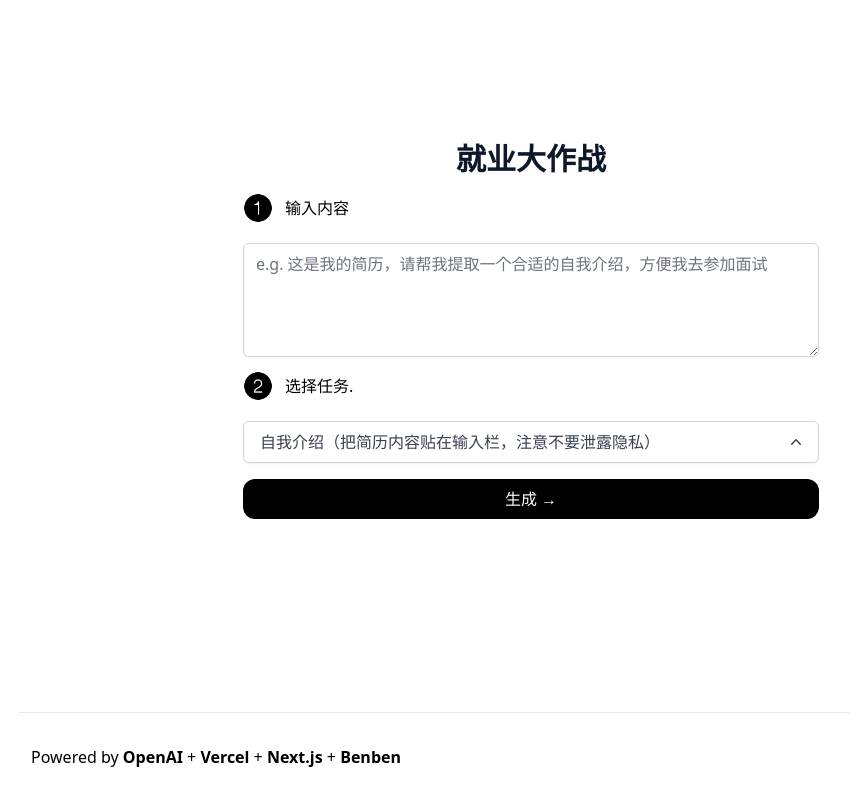
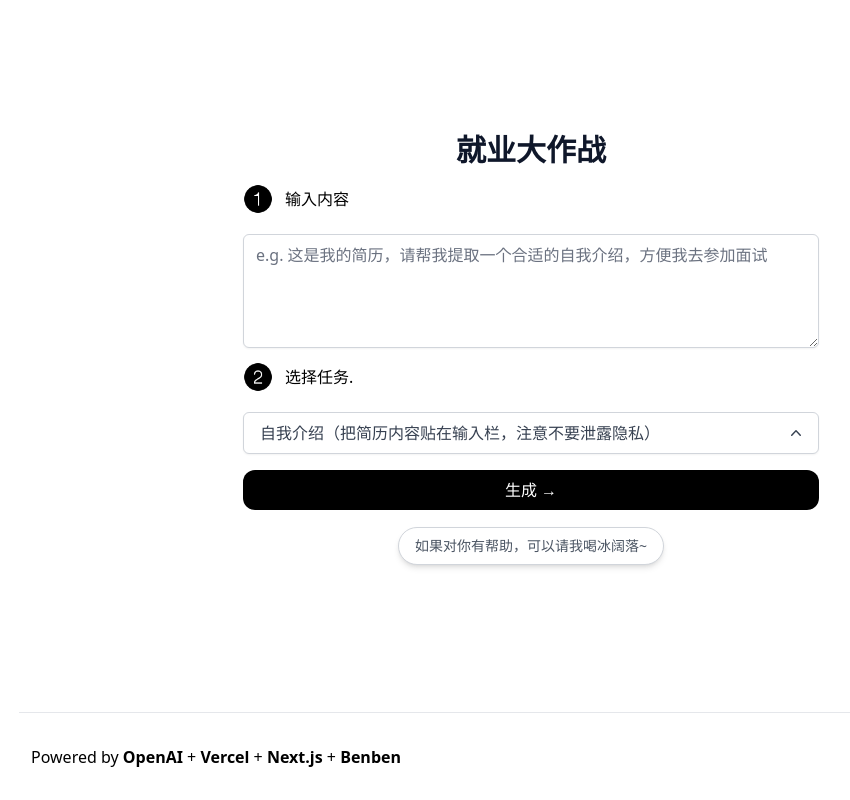
Before and after one commit to tiwentichat/benben-wenan, a Next.js app: page / in a window 1280 px wide. Shown: the whole page, without its empty margins (109-959 px from the left). Built offline with nearby package versions, Linux system fonts and the light colour scheme.

Commit message:
Update index.tsx

```diff
--- a/pages/index.tsx
+++ b/pages/index.tsx
@@ -173,29 +173,19 @@ const Home: NextPage = () => {
         </ResizablePanel>
 
 
- <div className="flex flex-wrap justify-center gap-3 items-center">
-        <a
-            className="flex max-w-fit items-center justify-center space-x-2 rounded-md bg-white text-sm text-gray-600 shadow-sm transition-colors hover:opacity-80"
-            href="https://www.buymeacoffee.com/lvwzhen"
+         <div className="flex flex-wrap justify-center space-x-5">
+
+          <a
+            className="flex max-w-fit items-center justify-center space-x-2 rounded-full border border-gray-300 bg-white px-4 py-2 text-sm text-gray-600 shadow-md transition-colors hover:bg-gray-100 mb-5"
+            href="https://github.com/tiwentichat/benben-wenan"
             target="_blank"
             rel="noopener noreferrer"
           >
-            <img src="/buymeacoffee.png" className="h-10" alt="" />
+            <p>如果对你有帮助，可以请我喝冰阔落~</p>
           </a>
 
 
-</div>
-
-
-
-
-
-
-
-
-
-
-
+        </div>
 
 
       </main>
```
